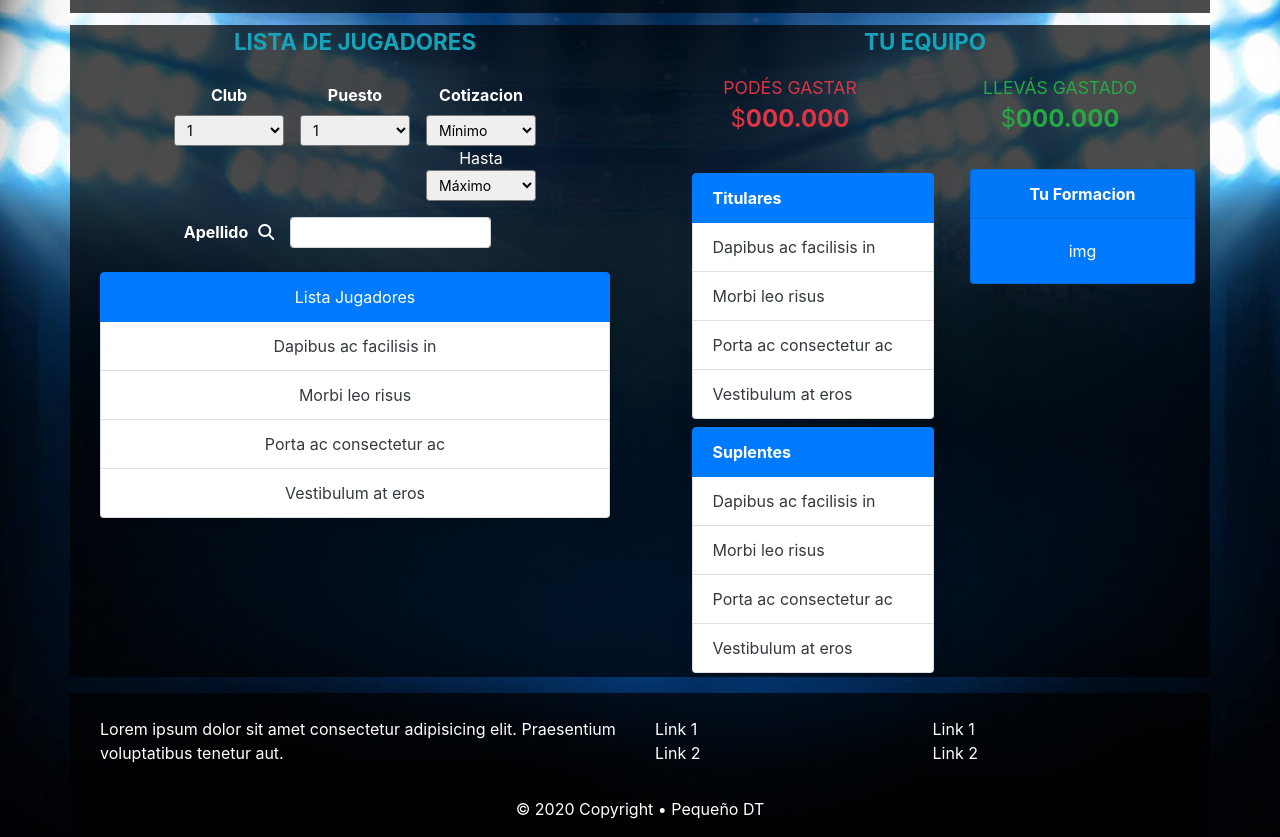
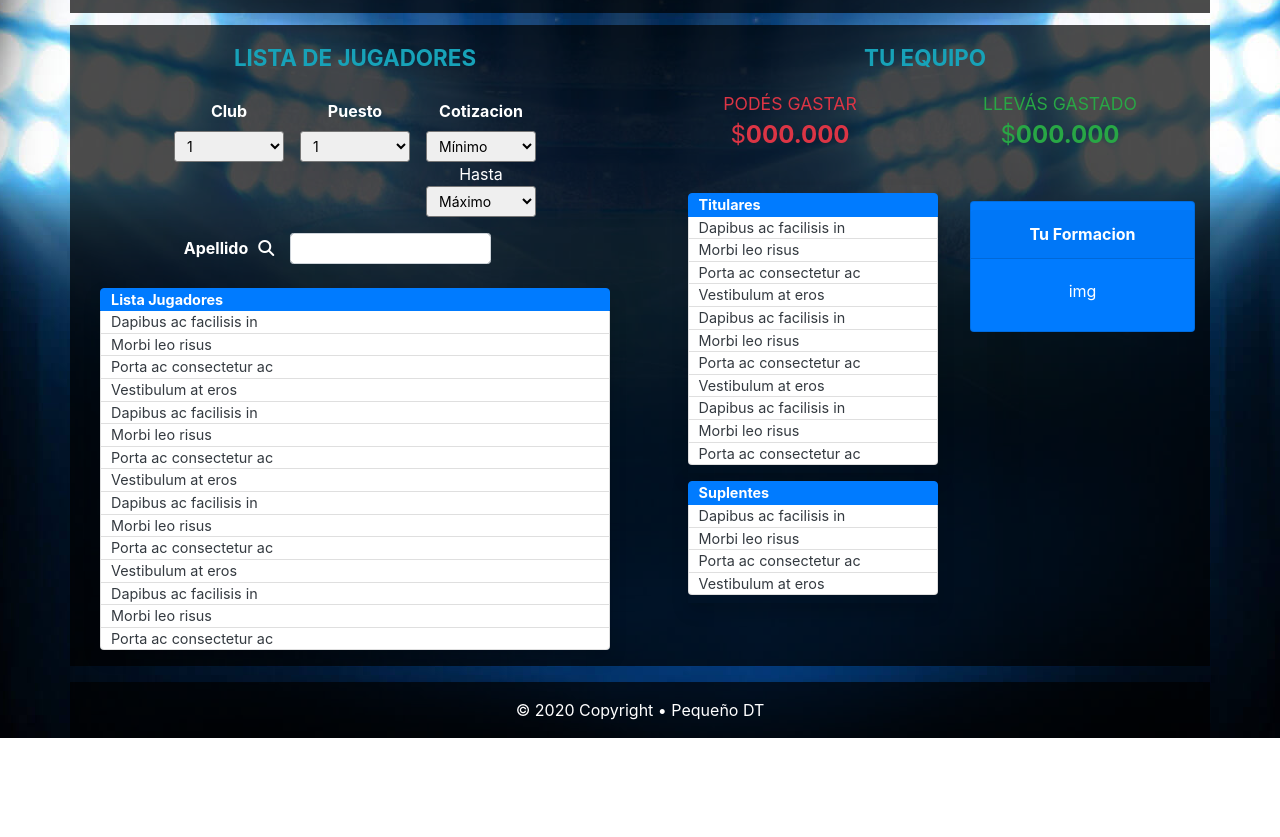
Before and after one commit to NachoKai/granDT, a website: page index.html in a window 1280 px wide. Shown: the part 65-902 px from the top of the page. After the commit the page ends 803 px from the top, so only its background shows below. Drawn offline with nearby package versions, Linux system fonts and the light colour scheme.

Commit message:
add lists

```diff
--- a/index.html
+++ b/index.html
@@ -52,7 +52,7 @@
             </div>
         </div>
         <div class="row mid">
-            <div class="my-2 mid-col col-lg-6  text-white">
+            <div class="my-2 mid-col col-lg-6 text-white pb-3 pt-3">
                 <div class="row mb-3">
                     <div class="text-info title-mid col-lg-12">LISTA DE JUGADORES</div>
                 </div>
@@ -114,17 +114,30 @@
                     <div class="col-lg-12">
                         <div class="lista-jugadores shadow">
                             <ul class="list-group">
-                                <li class="list-group-item active">Lista Jugadores</li>
+                                <li class="list-group-item active">
+                                    <strong>Lista Jugadores</strong>
+                                </li>
                                 <li class="list-group-item text-dark">Dapibus ac facilisis in</li>
                                 <li class="list-group-item text-dark">Morbi leo risus</li>
                                 <li class="list-group-item text-dark">Porta ac consectetur ac</li>
                                 <li class="list-group-item text-dark">Vestibulum at eros</li>
+                                <li class="list-group-item text-dark">Dapibus ac facilisis in</li>
+                                <li class="list-group-item text-dark">Morbi leo risus</li>
+                                <li class="list-group-item text-dark">Porta ac consectetur ac</li>
+                                <li class="list-group-item text-dark">Vestibulum at eros</li>
+                                <li class="list-group-item text-dark">Dapibus ac facilisis in</li>
+                                <li class="list-group-item text-dark">Morbi leo risus</li>
+                                <li class="list-group-item text-dark">Porta ac consectetur ac</li>
+                                <li class="list-group-item text-dark">Vestibulum at eros</li>
+                                <li class="list-group-item text-dark">Dapibus ac facilisis in</li>
+                                <li class="list-group-item text-dark">Morbi leo risus</li>
+                                <li class="list-group-item text-dark">Porta ac consectetur ac</li>
                             </ul>
                         </div>
                     </div>
                 </div>
             </div>
-            <div class="my-2 mid-col col-lg-6 text-white">
+            <div class="my-2 mid-col col-lg-6 text-white pt-3">
                 <div class="row mb-3">
                     <div class="text-info title-mid col-lg-12">TU EQUIPO</div>
                 </div>
@@ -143,12 +156,19 @@
                         <div class="row grupo">
                             <div class="lista-titulares shadow">
                                 <div class="lista-jugadores">
-                                    <ul class="list-group celdas p-1">
+                                    <ul class="list-group celdas py-2">
                                         <li class="list-group-item active"><strong>Titulares</strong></li>
                                         <li class="list-group-item text-dark">Dapibus ac facilisis in</li>
                                         <li class="list-group-item text-dark">Morbi leo risus</li>
                                         <li class="list-group-item text-dark">Porta ac consectetur ac</li>
                                         <li class="list-group-item text-dark">Vestibulum at eros</li>
+                                        <li class="list-group-item text-dark">Dapibus ac facilisis in</li>
+                                        <li class="list-group-item text-dark">Morbi leo risus</li>
+                                        <li class="list-group-item text-dark">Porta ac consectetur ac</li>
+                                        <li class="list-group-item text-dark">Vestibulum at eros</li>
+                                        <li class="list-group-item text-dark">Dapibus ac facilisis in</li>
+                                        <li class="list-group-item text-dark">Morbi leo risus</li>
+                                        <li class="list-group-item text-dark">Porta ac consectetur ac</li>
                                     </ul>
                                 </div>
                             </div>
@@ -156,7 +176,7 @@
                         <div class="row grupo">
                             <div class="lista-suplentes">
                                 <div class="lista-jugadores shadow">
-                                    <ul class="list-group celdas p-1">
+                                    <ul class="list-group celdas py-2">
                                         <li class="list-group-item active"><strong>Suplentes</strong></li>
                                         <li class="list-group-item text-dark">Dapibus ac facilisis in</li>
                                         <li class="list-group-item text-dark">Morbi leo risus</li>
@@ -169,7 +189,7 @@
                     </div>
                     <div class="col-lg-5 p-0 card-equipo">
                         <div class="equipo">
-                            <div class="card text-white bg-primary mb-3" style="max-width: 18rem;">
+                            <div class="card text-white bg-primary my-3 py-2" style="max-width: 18rem;">
                                 <div class="card-header">
                                     <strong>Tu Formacion</strong>
                                 </div>
@@ -183,39 +203,9 @@
             </div>
             <div class="row mt-2 w-100">
                 <div class="footer-bottom col-lg-12 text-white">
-                    <footer class="page-footer font-lgall blue pt-4">
-                        <div class="row">
-                            <div class="col-md-6 mt-md-0 mt-2">
-                                <p>
-                                    Lorem ipsum dolor sit amet consectetur adipisicing elit.
-                                    Praesentium voluptatibus tenetur aut.
-                                </p>
-                            </div>
-                            <hr class="clearfix w-100 d-md-none pb-3" />
-                            <div class="col-md-3 mb-md-0 mb-3">
-
-                                <ul class="list-unstyled">
-                                    <li>
-                                        <a href="#!">Link 1</a>
-                                    </li>
-                                    <li>
-                                        <a href="#!">Link 2</a>
-                                    </li>
-                                    </li>
-                                </ul>
-                            </div>
-                            <div class="col-md-3 mb-md-0 mb-3">
-                                <ul class="list-unstyled">
-                                    <li>
-                                        <a href="#!">Link 1</a>
-                                    </li>
-                                    <li>
-                                        <a href="#!">Link 2</a>
-                                    </li>
-                                </ul>
-                            </div>
-                        </div>
-                        <div class="footer-copyright text-center py-3">
+                    <footer class="page-footer font-lgall blue py-3">
+                        <div class="row-12">
+                        <div class="footer-copyright text-center align-content-center">
                             © 2020 Copyright •
                             <a href="https://nachokai.github.io/granDT/">Pequeño DT</a>
                         </div>
--- a/styles/style.scss
+++ b/styles/style.scss
@@ -132,3 +132,14 @@ a {
 	margin-right: 0px !important;
 	margin-left: 0px !important;
 }
+
+.list-group-item {
+	text-align: left;
+	max-height: 30px;
+	padding: 0 0 0 10px !important;
+	font-size: 0.9rem;
+}
+
+.equipo {
+	max-width: 100%;
+}
```
Also changed, not shown: styles/style.css.
